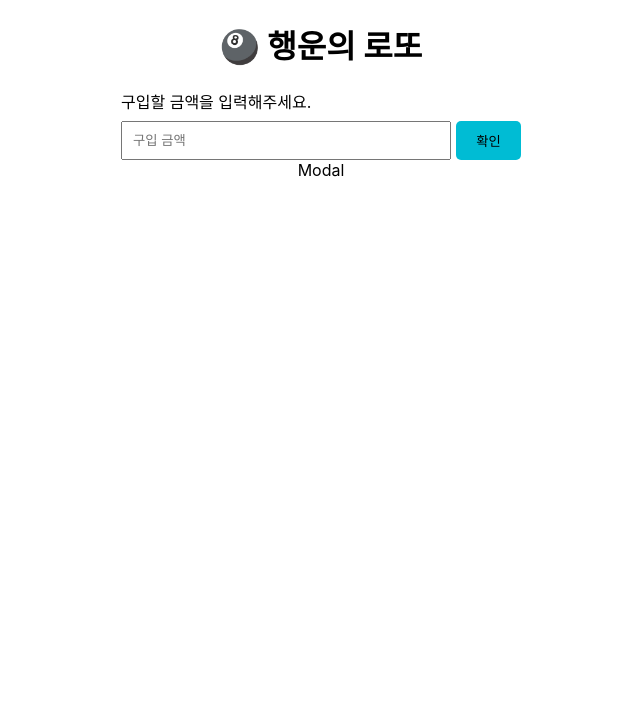
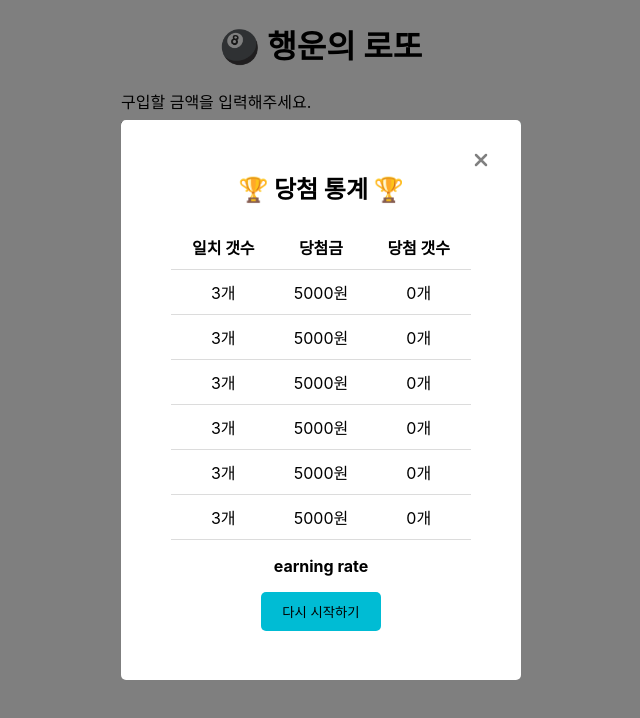
Before and after one commit to woowacourse/react-lotto, a React (Create React App) app: page / in a window 1280 px wide. Shown: the top 718 px of the page, without its empty margins (319-959 px from the left). Built offline with nearby package versions, Linux system fonts and the light colour scheme.

Commit message:
feat: Modal 레이아웃 추가

```diff
--- a/package.json
+++ b/package.json
@@ -3,6 +3,8 @@
   "version": "0.1.0",
   "private": true,
   "dependencies": {
+    "@emotion/react": "^11.1.5",
+    "@emotion/styled": "^11.3.0",
     "@testing-library/jest-dom": "^5.11.4",
     "@testing-library/react": "^11.1.0",
     "@testing-library/user-event": "^12.1.10",
--- a/src/Components/App.js
+++ b/src/Components/App.js
@@ -1,5 +1,5 @@
 import React, { Component } from "react";
-import styled from "styled-components";
+import styled from "@emotion/styled";
 import GlobalStyles from "../Styles/GlobalStyles";
 
 import LottoContext from "../Contexts/LottoContext";
@@ -20,6 +20,7 @@ export default class App extends Component {
     super(props);
     this.state = {
       lottos: [],
+      isModalOpen: true,
     };
     this.action = {
       createLottos: (lottoCount) => {
@@ -42,7 +43,7 @@ export default class App extends Component {
           <Container>
             <Header />
             <Main />
-            <Modal />
+            {this.state.isModalOpen && <Modal />}
           </Container>
         </LottoContext.Provider>
       </>
--- a/src/Components/LottoDisplay.js
+++ b/src/Components/LottoDisplay.js
@@ -1,5 +1,5 @@
 import React, { Component } from "react";
-import styled from "styled-components";
+import styled from "@emotion/styled";
 
 import LottoContext from "../Contexts/LottoContext";
 import LottoBox from "./LottoBox";
--- a/src/Components/Main.js
+++ b/src/Components/Main.js
@@ -1,5 +1,5 @@
 import React, { Component } from "react";
-import styled from "styled-components";
+import styled from "@emotion/styled";
 
 import PurchaseInput from "./PurchaseInput";
 import LottoDisplay from "./LottoDisplay";
--- a/src/Components/Modal.js
+++ b/src/Components/Modal.js
@@ -1,7 +1,141 @@
 import React, { Component } from "react";
+import styled from "@emotion/styled";
+
+const ModalContainer = styled.div`
+  opacity: 1;
+  display: flex;
+  position: fixed;
+  top: 0;
+  right: 0;
+  bottom: 0;
+  left: 0;
+  background: rgba(0, 0, 0, 0.5);
+  transition: opacity 0.25s ease;
+  z-index: 2;
+`;
+
+const ModalInner = styled.div`
+  transition: top 0.25s ease;
+  width: 70vw;
+  height: 70vh;
+  max-width: 400px;
+  max-height: 600px;
+  margin: auto;
+  padding: 30px 50px;
+  overflow: auto;
+  background: #fff;
+  border-radius: 5px;
+  position: relative;
+  display: flex;
+  flex-direction: column;
+  align-items: center;
+`;
+
+const ModalClose = styled.div`
+  margin: 20px;
+  width: 20px;
+  position: absolute;
+  right: 10px;
+  top: 10px;
+  cursor: pointer;
+`;
+
+const Svg = styled.svg`
+  display: inline-block;
+  margin: 0;
+  padding: 0;
+  & path {
+    stroke: gray;
+    fill: transparent;
+    stroke-linecap: round;
+    stroke-width: 5;
+  }
+`;
+
+const ResultTable = styled.table`
+  border-collapse: collapse;
+  width: 100%;
+
+  & td,
+  & th {
+    border-bottom: 1px solid gainsboro;
+    padding: 10px 0;
+  }
+`;
+
+// TODO: 중복되는 styled component
+const Button = styled.button`
+  width: 120px;
+  padding: 10px 0;
+  background-color: #00bcd4;
+  border: none;
+  border-radius: 5px;
+  outline: none;
+  cursor: pointer;
+
+  &:hover {
+    background-color: #018c9e;
+  }
+`;
 
 export default class Modal extends Component {
   render() {
-    return <>Modal</>;
+    return (
+      <ModalContainer>
+        <ModalInner>
+          <ModalClose>
+            <Svg viewBox="0 0 40 40">
+              <path d="M 10,10 L 30,30 M 30,10 L 10,30" />
+            </Svg>
+          </ModalClose>
+
+          <h2>🏆 당첨 통계 🏆</h2>
+
+          <ResultTable>
+            <thead>
+              <tr style={{ textAlign: "center" }}>
+                <th>일치 갯수</th>
+                <th>당첨금</th>
+                <th>당첨 갯수</th>
+              </tr>
+            </thead>
+            <tbody>
+              <tr style={{ textAlign: "center" }}>
+                <td>3개</td>
+                <td>5000원</td>
+                <td>0개</td>
+              </tr>
+              <tr style={{ textAlign: "center" }}>
+                <td>3개</td>
+                <td>5000원</td>
+                <td>0개</td>
+              </tr>
+              <tr style={{ textAlign: "center" }}>
+                <td>3개</td>
+                <td>5000원</td>
+                <td>0개</td>
+              </tr>
+              <tr style={{ textAlign: "center" }}>
+                <td>3개</td>
+                <td>5000원</td>
+                <td>0개</td>
+              </tr>
+              <tr style={{ textAlign: "center" }}>
+                <td>3개</td>
+                <td>5000원</td>
+                <td>0개</td>
+              </tr>
+              <tr style={{ textAlign: "center" }}>
+                <td>3개</td>
+                <td>5000원</td>
+                <td>0개</td>
+              </tr>
+            </tbody>
+          </ResultTable>
+          <p style={{ fontWeight: "bold" }}>earning rate</p>
+          <Button type="button">다시 시작하기</Button>
+        </ModalInner>
+      </ModalContainer>
+    );
   }
 }
--- a/src/Components/PurchaseInput.js
+++ b/src/Components/PurchaseInput.js
@@ -1,5 +1,5 @@
 import React, { Component } from "react";
-import styled from "styled-components";
+import styled from "@emotion/styled";
 
 import LottoContext from "../Contexts/LottoContext";
 import ErrorMessageBox from "./common/ErrorMessageBox";
--- a/src/Components/WinningNumberInput.js
+++ b/src/Components/WinningNumberInput.js
@@ -1,5 +1,5 @@
 import React, { Component } from "react";
-import styled from "styled-components";
+import styled from "@emotion/styled";
 
 import ErrorMessageBox from "./common/ErrorMessageBox";
 
--- a/src/Components/common/Toggle.js
+++ b/src/Components/common/Toggle.js
@@ -1,6 +1,6 @@
 import React, { Component } from "react";
 import PropTypes from "prop-types";
-import styled from "styled-components";
+import styled from "@emotion/styled";
 
 const Switch = styled.label`
   z-index: 0;
```
Also changed, not shown: 1 other file (tests, documents, lock files or other folders).
